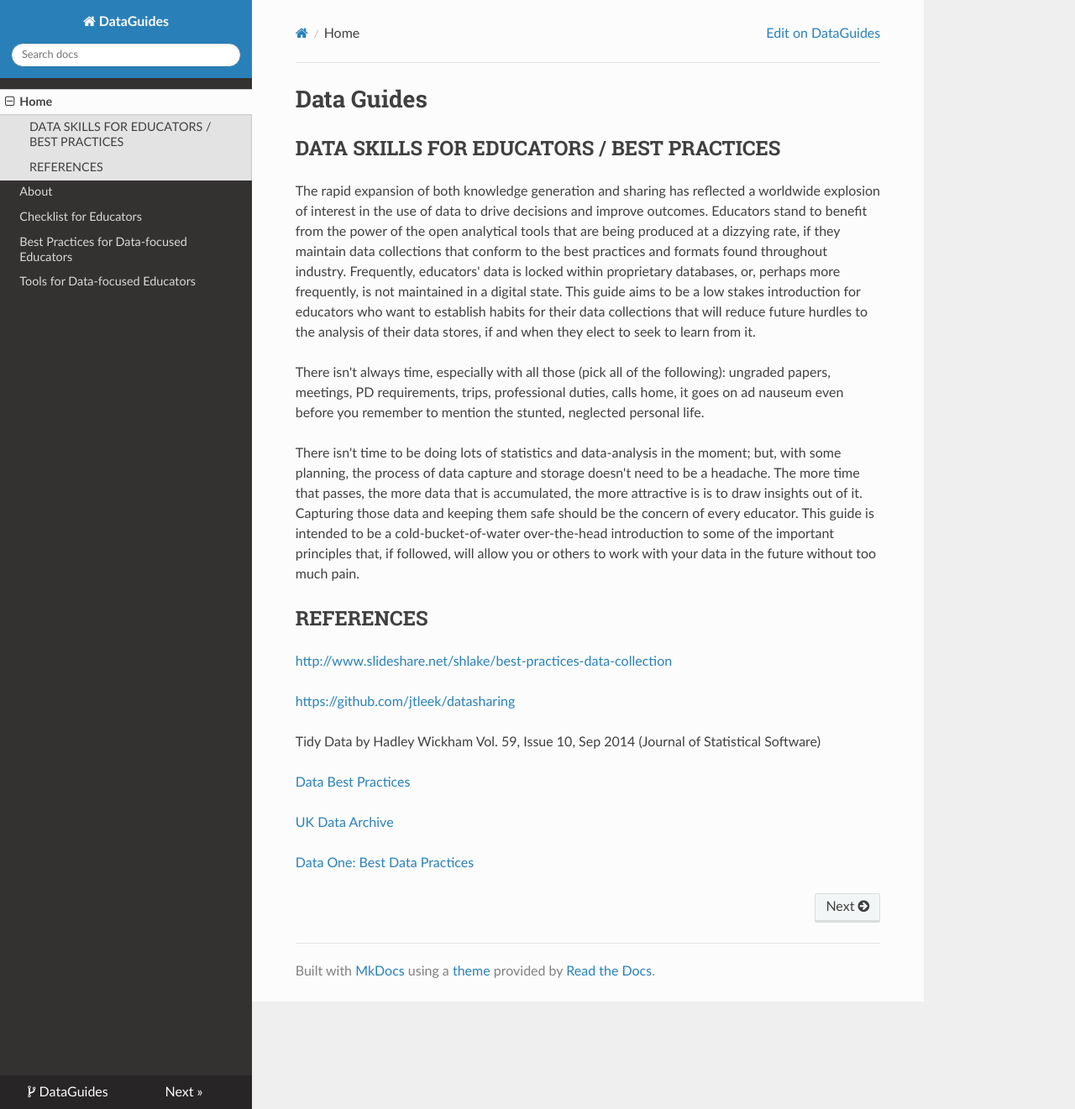
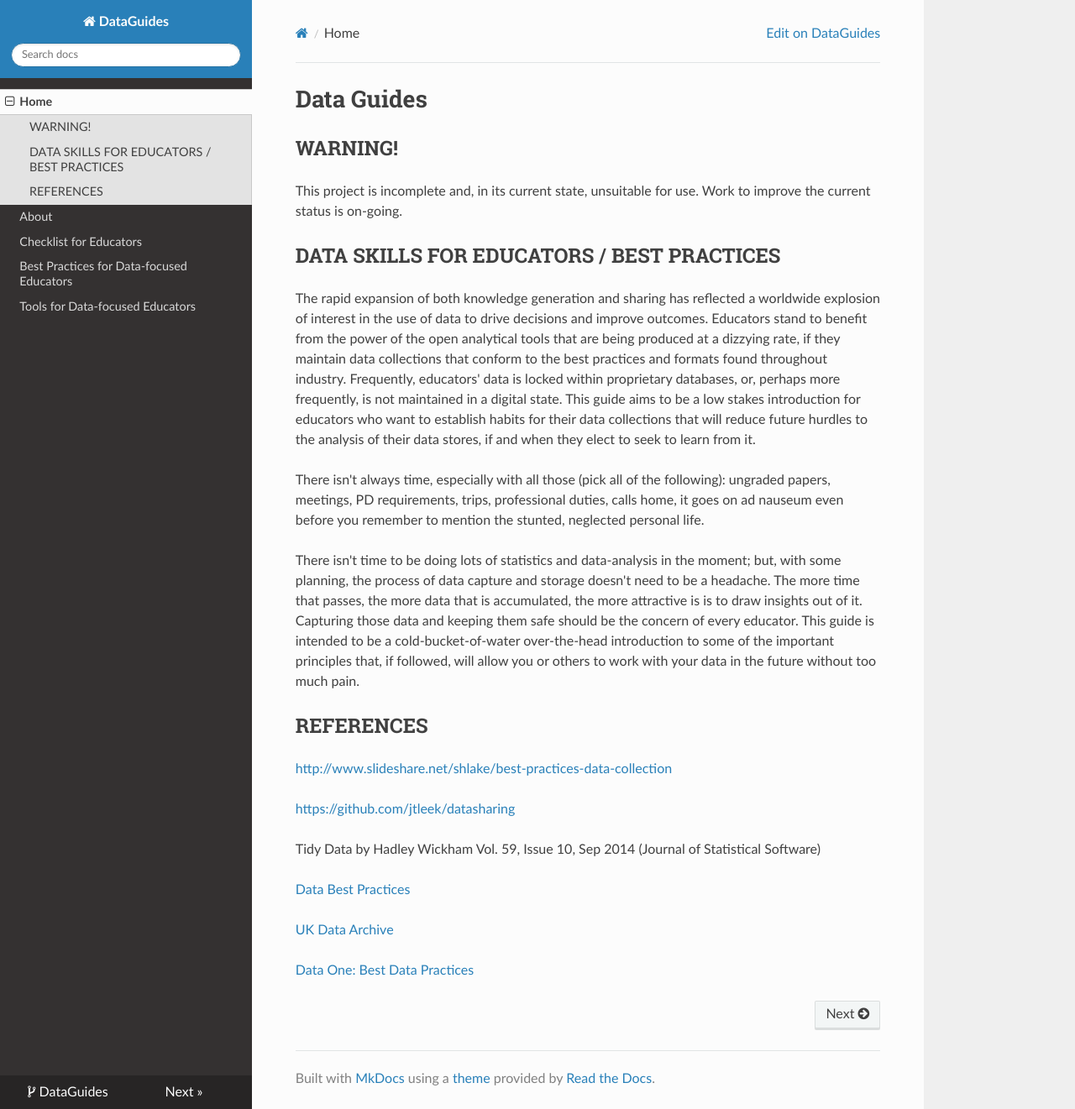
Before and after one commit to banj/DataGuides, an MkDocs documentation site: the page built from docs/index.md, in a window 1280 px wide and 1321 px high. Shown: the whole window at 84% size. Built offline with MkDocs 1.6.1, drawn with Linux system fonts in a browser that asks for light colours; nearby versions of some CDN libraries; old or Windows-style settings are respelled for this version of MkDocs.

Commit message:
Update with incomplete warning

```diff
--- a/docs/index.md
+++ b/docs/index.md
@@ -1,6 +1,13 @@
-# Data Guides
+Data Guides
+===========
 
-## DATA SKILLS FOR EDUCATORS / BEST PRACTICES
+WARNING!
+--------
+
+This project is incomplete and, in its current state, unsuitable for use. Work to improve the current status is on-going.
+
+DATA SKILLS FOR EDUCATORS / BEST PRACTICES
+------------------------------------------
 
 The rapid expansion of both knowledge generation and sharing has reflected a worldwide explosion of interest in the use of data to drive decisions and improve outcomes. Educators stand to benefit from the power of the open analytical tools that are being produced at a dizzying rate, if they maintain data collections that conform to the best practices and formats found throughout industry. Frequently, educators' data is locked within proprietary databases, or, perhaps more frequently, is not maintained in a digital state. This guide aims to be a low stakes introduction for educators who want to establish habits for their data collections that will reduce future hurdles to the analysis of their data stores, if and when they elect to seek to learn from it.
 
@@ -8,7 +15,8 @@ There isn't always time, especially with all those (pick all of the following):
 
 There isn't time to be doing lots of statistics and data-analysis in the moment; but, with some planning, the process of data capture and storage doesn't need to be a headache. The more time that passes, the more data that is accumulated, the more attractive is is to draw insights out of it. Capturing those data and keeping them safe should be the concern of every educator. This guide is intended to be a cold-bucket-of-water over-the-head introduction to some of the important principles that, if followed, will allow you or others to work with your data in the future without too much pain.
 
-## REFERENCES
+REFERENCES
+----------
 
 [http://www.slideshare.net/shlake/best-practices-data-collection](http://www.slideshare.net/shlake/best-practices-data-collection)
 
```
